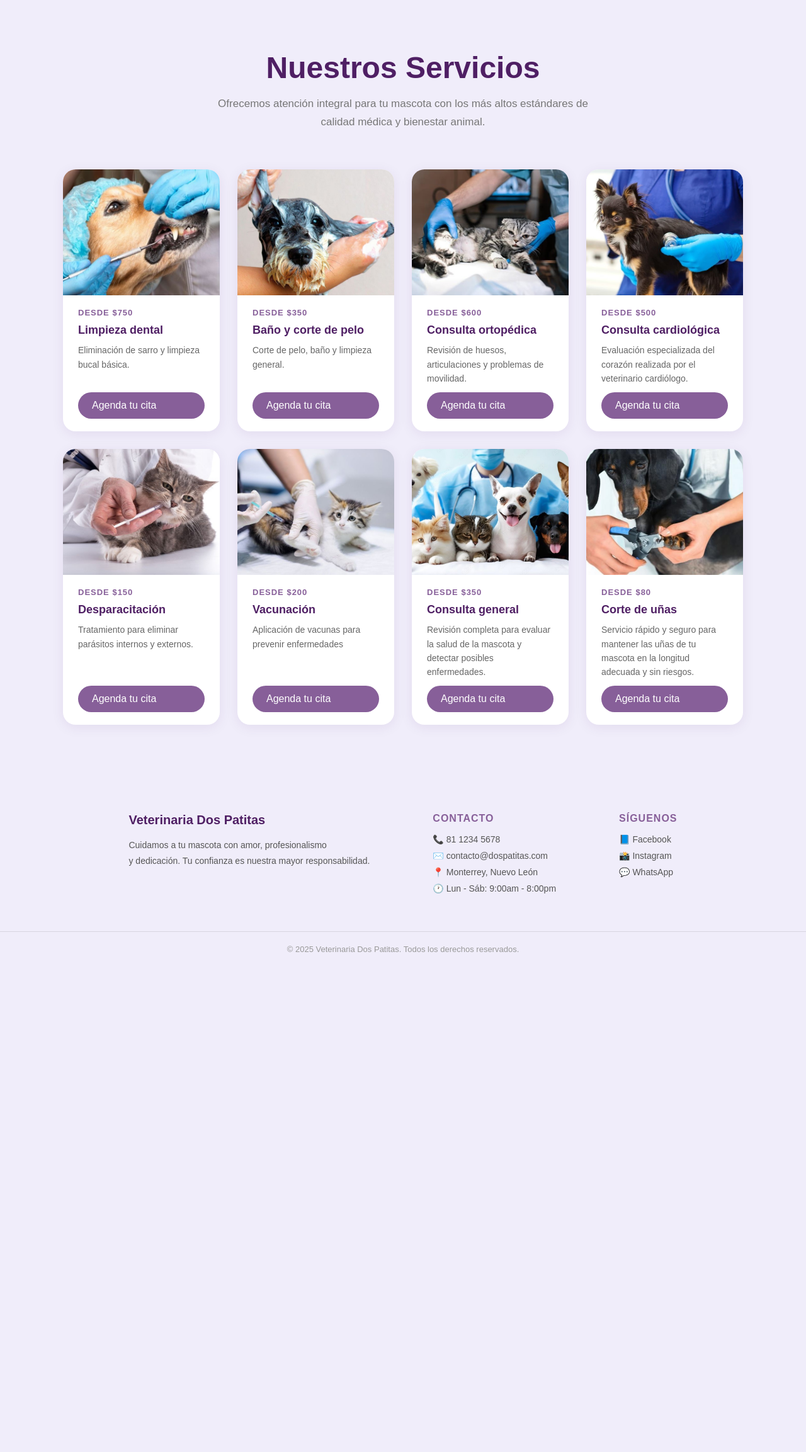
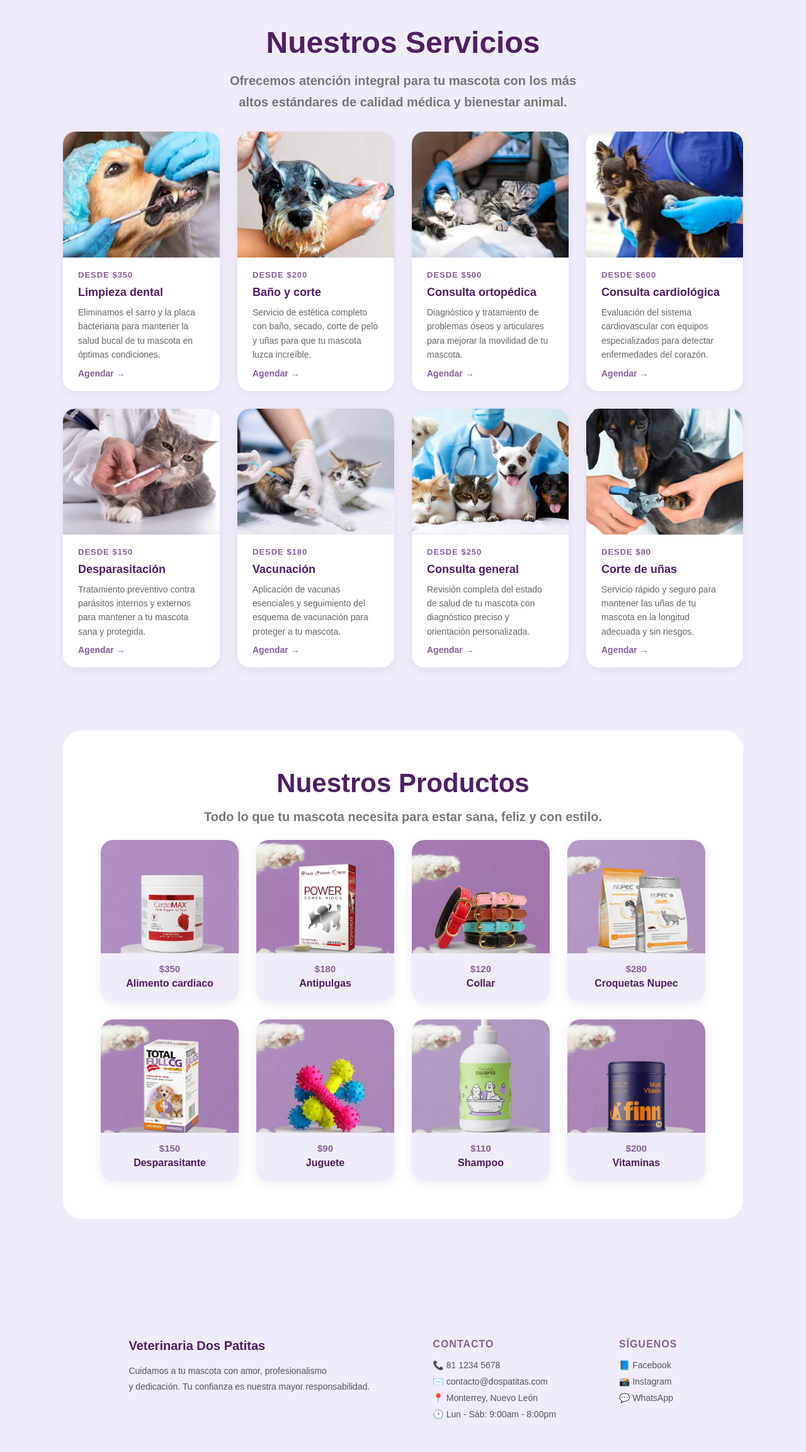
Before and after one commit to PIA-Desarollo-Web/PaginaWebVeterinaria, a Django app: page /servicios in a window 1280 px wide. Shown: the part 85-2391 px from the top of the page at 63% size. Run offline with Django 5.2, Linux system fonts and the light colour scheme.

Commit message:
agrego formato a servicios

```diff
--- a/website_vet/static/css/estilosInicio.css
+++ b/website_vet/static/css/estilosInicio.css
@@ -33,7 +33,6 @@
     height: 100%;
     overflow: hidden;
     background-color: #c9b8d8;
-    border-radius: 30px 0 0 0;
 }
 
 .inicioImg img {
@@ -47,6 +46,7 @@
 /* ── BANNER ── */
 .banner {
     width: 100%;
+    margin-top: ;
     background-color: #46105e;
     display: flex;
     justify-content: space-between;
--- a/website_vet/static/css/estilosServicios.css
+++ b/website_vet/static/css/estilosServicios.css
@@ -2,51 +2,54 @@
 main {
     width: 100%;
     background-color: #f0edfa;
-    padding: 80px 100px;
+    padding: 40px 100px 80px 100px;
 }
 
-/* ── HEADER ── */
-.servicios-header {
+/* ── HEADER SERVICIOS ── */
+.serviciosInicio {
     text-align: center;
-    margin-bottom: 60px;
+    margin-bottom: 30px;
 }
 
-.servicios-header h2 {
+.serviciosInicio h2 {
     font-size: 48px;
     color: #4f1f64;
     margin-bottom: 16px;
 }
 
-.servicios-header p {
-    font-size: 17px;
+.serviciosInicio p {
+    font-size: 20px;
+    font-weight: bold;
     color: #777;
     max-width: 600px;
     margin: 0 auto;
     line-height: 1.7;
 }
 
-/* ── GRID: 4 columnas, 2 filas ── */
+/* ── GRID SERVICIOS: 4x2 ── */
 .serviciosGrid {
     display: grid;
     grid-template-columns: repeat(4, 1fr);
     gap: 28px;
+    margin-bottom: 100px;
 }
 
-/* ── TARJETA ── */
+/* ── TARJETA SERVICIO ── */
 .servicioCard {
     background-color: white;
     border-radius: 20px;
     overflow: hidden;
     box-shadow: 0 4px 20px rgba(79, 31, 100, 0.08);
+    transition: 0.3s;
     display: flex;
     flex-direction: column;
 }
 
-.servicioCard:hover {
-    box-shadow: 0 12px 30px rgba(79, 31, 100, 0.18);
+.servicioCard.animar.visible:hover {
+    transform: translateY(-10px);
+    box-shadow: 0 16px 40px rgba(79, 31, 100, 0.18);
 }
 
-/* ── IMAGEN ── */
 .cardImg {
     width: 100%;
     height: 200px;
@@ -54,7 +57,6 @@ main {
     display: block;
 }
 
-/* ── CONTENIDO ── */
 .cardInfo {
     padding: 20px 24px;
     display: flex;
@@ -63,7 +65,6 @@ main {
     flex: 1;
 }
 
-/* ── PRECIO ── */
 .cardPrecio {
     font-size: 13px;
     font-weight: 700;
@@ -72,15 +73,12 @@ main {
     letter-spacing: 1px;
 }
 
-/* ── NOMBRE ── */
 .cardInfo h3 {
     font-size: 18px;
     color: #4f1f64;
     font-weight: bold;
-    line-height: 1.2;
 }
 
-/* ── DESCRIPCIÓN ── */
 .cardInfo p {
     font-size: 14px;
     color: #666;
@@ -88,21 +86,94 @@ main {
     flex: 1;
 }
 
-
-
-
-.botonCita {
+.cardLink {
     text-decoration: none;
-    background-color: #875f99;
-    color: white;
-    padding: 12px 22px;
-    border-radius: 30px;
+    color: #875f99;
+    font-weight: 600;
+    font-size: 14px;
     transition: 0.3s;
 }
 
-.botonCita:hover {
-    background-color: #74378e;
-    transform: translateY(-3px);
+.cardLink:hover {
+    color: #4f1f64;
+    letter-spacing: 1px;
+}
+
+/* ── SECCIÓN PRODUCTOS ── */
+.produSeccion {
+    background-color: white;
+    border-radius: 30px;
+    padding: 60px 60px;
+}
+
+.produSeccion {
+    text-align: center;
+    margin-bottom: 50px;
+}
+
+.productosInicio h2 {
+    font-size: 42px;
+    color: #4f1f64;
+    margin-bottom: 12px;
+}
+
+.productosInicio p {
+    font-size: 20px;
+    color: #777;
+    max-width: 700px;
+    margin: 0 auto;
+    margin-bottom: 20px;
+    line-height: 1.7;
+    font-weight: bold;
+}
+
+/* ── GRID PRODUCTOS: 4x2 ── */
+.productosGrid {
+    display: grid;
+    grid-template-columns: repeat(4, 1fr);
+    gap: 28px;
+}
+
+/* ── TARJETA PRODUCTO ── */
+.productoCard {
+    background-color: #f0edfa;
+    border-radius: 20px;
+    overflow: hidden;
+    box-shadow: 0 4px 16px rgba(79, 31, 100, 0.08);
+    transition: 0.3s;
+    display: flex;
+    flex-direction: column;
+}
+
+.productoCard.animar.visible:hover {
+    transform: translateY(-10px);
+    box-shadow: 0 16px 40px rgba(79, 31, 100, 0.18);
+}
+
+.productoImg {
+    width: 100%;
+    height: 180px;
+    object-fit: cover;
+    display: block;
+}
+
+.productoInfo {
+    padding: 16px 20px 20px;
+    display: flex;
+    flex-direction: column;
+    gap: 6px;
+}
+
+.productoPrecio {
+    font-size: 15px;
+    font-weight: 700;
+    color: #875f99;
+}
+
+.productoInfo h3 {
+    font-size: 16px;
+    color: #4f1f64;
+    font-weight: bold;
 }
 
 /* ── ANIMACIÓN ── */
@@ -116,9 +187,3 @@ main {
     opacity: 1;
     transform: translateY(0);
 }
-
-/* ── HOVER TARJETA (después de animarse) ── */
-.servicioCard.animar.visible:hover {
-    transform: translateY(-20px);
-    box-shadow: 0 12px 30px rgba(79, 31, 100, 0.18);
-}
--- a/website_vet/templates/servicios.html
+++ b/website_vet/templates/servicios.html
@@ -27,7 +27,8 @@
 
     <main>
 
-        <div class="servicios-header animar">
+        <!-- SERVICIOS -->
+        <div class="serviciosInicio animar">
             <h2>Nuestros Servicios</h2>
             <p>Ofrecemos atención integral para tu mascota con los más altos estándares de calidad médica y bienestar animal.</p>
         </div>
@@ -37,40 +38,40 @@
             <div class="servicioCard animar">
                 <img src="{% static 'img/limpiezaDental.jpg' %}" alt="Limpieza dental" class="cardImg">
                 <div class="cardInfo">
-                    <span class="cardPrecio">Desde $750</span>
+                    <span class="cardPrecio">Desde $350</span>
                     <h3>Limpieza dental</h3>
-                    <p>Eliminación de sarro y limpieza bucal básica.</p>
-                    <a href="{% url 'agendar' %}" class="botonCita">Agenda tu cita</a>
+                    <p>Eliminamos el sarro y la placa bacteriana para mantener la salud bucal de tu mascota en óptimas condiciones.</p>
+                    <a href="{% url 'agendar' %}" class="cardLink">Agendar →</a>
                 </div>
             </div>
 
             <div class="servicioCard animar">
                 <img src="{% static 'img/bañoyCorte.jpg' %}" alt="Baño y corte" class="cardImg">
                 <div class="cardInfo">
-                    <span class="cardPrecio">Desde $350</span>
-                    <h3>Baño y corte de pelo</h3>
-                    <p>Corte de pelo, baño y limpieza general.</p>
-                    <a href="{% url 'agendar' %}" class="botonCita">Agenda tu cita</a>
+                    <span class="cardPrecio">Desde $200</span>
+                    <h3>Baño y corte</h3>
+                    <p>Servicio de estética completo con baño, secado, corte de pelo y uñas para que tu mascota luzca increíble.</p>
+                    <a href="{% url 'agendar' %}" class="cardLink">Agendar →</a>
                 </div>
             </div>
 
             <div class="servicioCard animar">
                 <img src="{% static 'img/consultaOrto.jpg' %}" alt="Consulta ortopédica" class="cardImg">
                 <div class="cardInfo">
-                    <span class="cardPrecio">Desde $600</span>
+                    <span class="cardPrecio">Desde $500</span>
                     <h3>Consulta ortopédica</h3>
-                    <p>Revisión de huesos, articulaciones y problemas de movilidad.</p>
-                    <a href="{% url 'agendar' %}" class="botonCita">Agenda tu cita</a>
+                    <p>Diagnóstico y tratamiento de problemas óseos y articulares para mejorar la movilidad de tu mascota.</p>
+                    <a href="{% url 'agendar' %}" class="cardLink">Agendar →</a>
                 </div>
             </div>
 
             <div class="servicioCard animar">
                 <img src="{% static 'img/consultaCardio.jpg' %}" alt="Consulta cardiológica" class="cardImg">
                 <div class="cardInfo">
-                    <span class="cardPrecio">Desde $500</span>
+                    <span class="cardPrecio">Desde $600</span>
                     <h3>Consulta cardiológica</h3>
-                    <p>Evaluación especializada del corazón realizada por el veterinario cardiólogo.</p>
-                    <a href="{% url 'agendar' %}" class="botonCita">Agenda tu cita</a>
+                    <p>Evaluación del sistema cardiovascular con equipos especializados para detectar enfermedades del corazón.</p>
+                    <a href="{% url 'agendar' %}" class="cardLink">Agendar →</a>
                 </div>
             </div>
 
@@ -78,29 +79,29 @@
                 <img src="{% static 'img/desparacitacion.jpg' %}" alt="Desparasitación" class="cardImg">
                 <div class="cardInfo">
                     <span class="cardPrecio">Desde $150</span>
-                    <h3>Desparacitación</h3>
-                    <p>Tratamiento para eliminar parásitos internos y externos.</p>
-                    <a href="{% url 'agendar' %}" class="botonCita">Agenda tu cita</a>
+                    <h3>Desparasitación</h3>
+                    <p>Tratamiento preventivo contra parásitos internos y externos para mantener a tu mascota sana y protegida.</p>
+                    <a href="{% url 'agendar' %}" class="cardLink">Agendar →</a>
                 </div>
             </div>
 
             <div class="servicioCard animar">
                 <img src="{% static 'img/vacunacion.jpg' %}" alt="Vacunación" class="cardImg">
                 <div class="cardInfo">
-                    <span class="cardPrecio">Desde $200</span>
+                    <span class="cardPrecio">Desde $180</span>
                     <h3>Vacunación</h3>
-                    <p>Aplicación de vacunas para prevenir enfermedades</p>
-                    <a href="{% url 'agendar' %}" class="botonCita">Agenda tu cita</a>
+                    <p>Aplicación de vacunas esenciales y seguimiento del esquema de vacunación para proteger a tu mascota.</p>
+                    <a href="{% url 'agendar' %}" class="cardLink">Agendar →</a>
                 </div>
             </div>
 
             <div class="servicioCard animar">
                 <img src="{% static 'img/consultaGeneral.jpg' %}" alt="Consulta general" class="cardImg">
                 <div class="cardInfo">
-                    <span class="cardPrecio">Desde $350</span>
+                    <span class="cardPrecio">Desde $250</span>
                     <h3>Consulta general</h3>
-                    <p>Revisión completa para evaluar la salud de la mascota y detectar posibles enfermedades.</p>
-                    <a href="{% url 'agendar' %}" class="botonCita">Agenda tu cita</a>
+                    <p>Revisión completa del estado de salud de tu mascota con diagnóstico preciso y orientación personalizada.</p>
+                    <a href="{% url 'agendar' %}" class="cardLink">Agendar →</a>
                 </div>
             </div>
 
@@ -110,11 +111,89 @@
                     <span class="cardPrecio">Desde $80</span>
                     <h3>Corte de uñas</h3>
                     <p>Servicio rápido y seguro para mantener las uñas de tu mascota en la longitud adecuada y sin riesgos.</p>
-                    <a href="{% url 'agendar' %}" class="botonCita">Agenda tu cita</a>
+                    <a href="{% url 'agendar' %}" class="cardLink">Agendar →</a>
                 </div>
             </div>
 
         </div>
+
+        <!-- PRODUCTOS -->
+        <div class="produSeccion">
+
+            <div class="productosInicio animar">
+                <h2>Nuestros Productos</h2>
+                <p>Todo lo que tu mascota necesita para estar sana, feliz y con estilo.</p>
+            </div>
+
+            <div class="productosGrid">
+
+                <div class="productoCard animar">
+                    <img src="{% static 'img/alimento cardiaco.png' %}" alt="Alimento cardiaco" class="productoImg">
+                    <div class="productoInfo">
+                        <span class="productoPrecio">$350</span>
+                        <h3>Alimento cardiaco</h3>
+                    </div>
+                </div>
+
+                <div class="productoCard animar">
+                    <img src="{% static 'img/antipulgas.png' %}" alt="Antipulgas" class="productoImg">
+                    <div class="productoInfo">
+                        <span class="productoPrecio">$180</span>
+                        <h3>Antipulgas</h3>
+                    </div>
+                </div>
+
+                <div class="productoCard animar">
+                    <img src="{% static 'img/collar.png' %}" alt="Collar" class="productoImg">
+                    <div class="productoInfo">
+                        <span class="productoPrecio">$120</span>
+                        <h3>Collar</h3>
+                    </div>
+                </div>
+
+                <div class="productoCard animar">
+                    <img src="{% static 'img/croquetasNupec.png' %}" alt="Croquetas Nupec" class="productoImg">
+                    <div class="productoInfo">
+                        <span class="productoPrecio">$280</span>
+                        <h3>Croquetas Nupec</h3>
+                    </div>
+                </div>
+
+                <div class="productoCard animar">
+                    <img src="{% static 'img/desparasitante.png' %}" alt="Desparasitante" class="productoImg">
+                    <div class="productoInfo">
+                        <span class="productoPrecio">$150</span>
+                        <h3>Desparasitante</h3>
+                    </div>
+                </div>
+
+                <div class="productoCard animar">
+                    <img src="{% static 'img/juguete.png' %}" alt="Juguete" class="productoImg">
+                    <div class="productoInfo">
+                        <span class="productoPrecio">$90</span>
+                        <h3>Juguete</h3>
+                    </div>
+                </div>
+
+                <div class="productoCard animar">
+                    <img src="{% static 'img/shampoo.png' %}" alt="Shampoo" class="productoImg">
+                    <div class="productoInfo">
+                        <span class="productoPrecio">$110</span>
+                        <h3>Shampoo</h3>
+                    </div>
+                </div>
+
+                <div class="productoCard animar">
+                    <img src="{% static 'img/vitaminas.png' %}" alt="Vitaminas" class="productoImg">
+                    <div class="productoInfo">
+                        <span class="productoPrecio">$200</span>
+                        <h3>Vitaminas</h3>
+                    </div>
+                </div>
+
+            </div>
+        </div>
+
     </main>
 
     <aside></aside>
```
